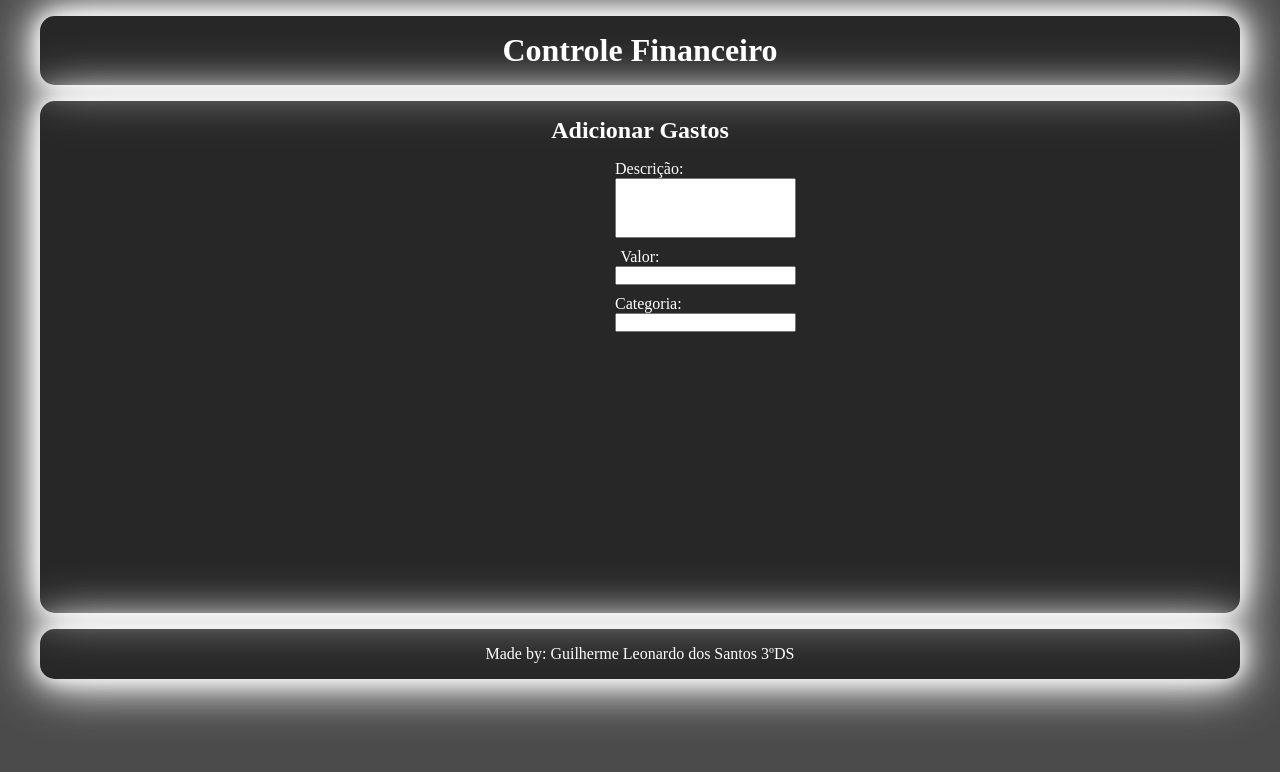
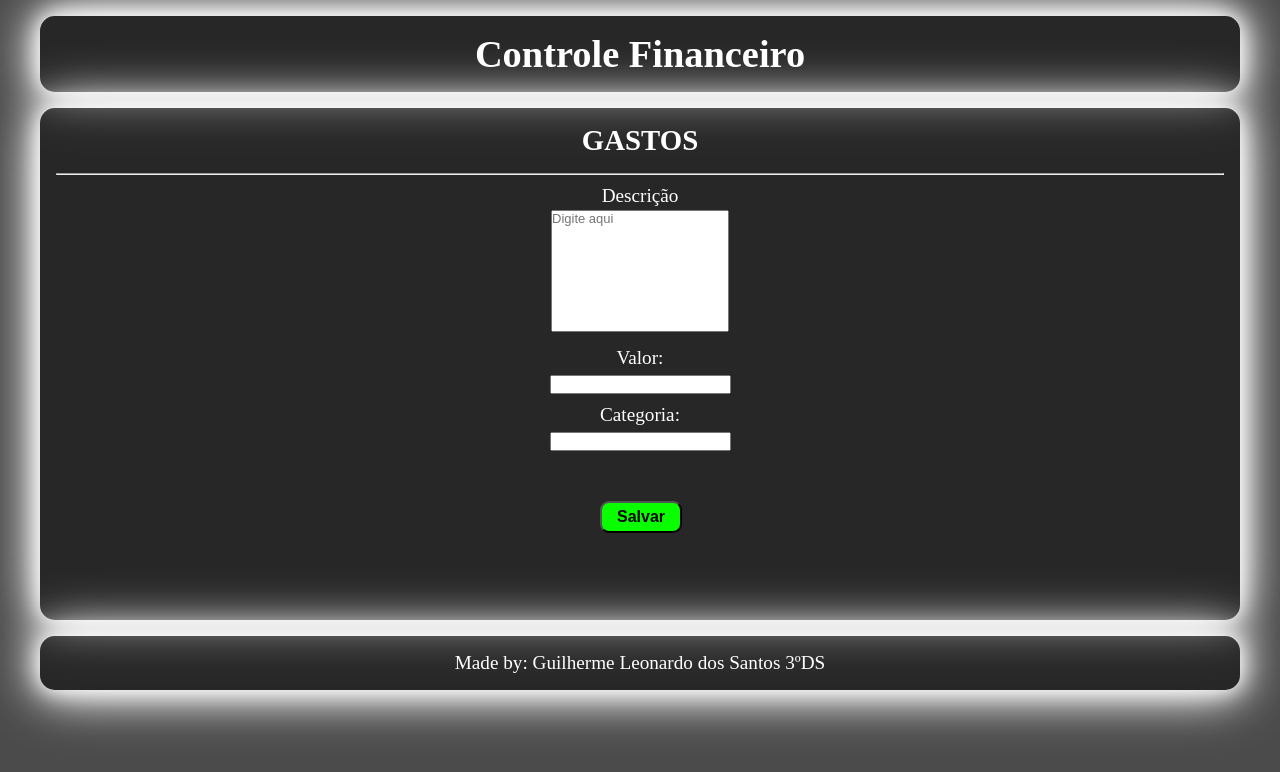
Before and after one commit to GuiLeo016/PWIII, a PHP site: page / in a window 1280 px wide. Shown: the top 772 px of the page. Run offline with PHP 8.4, Linux system fonts and the light colour scheme.

Commit message:
13/04/2026 08:18
Estruturação do layout e conclusão do formulário

```diff
--- a/controle_financeiro/index.html
+++ b/controle_financeiro/index.html
@@ -14,16 +14,23 @@
     </header>
     <main>
         <div id="container">
-            <h2>Adicionar Gastos</h2>
+            <h2>GASTOS</h2>
+            <hr>
             <form action="">
                 <div class="form-line">
-                    <label for=""></label>Descrição: <input type="text" name="desc" id="desc">
+                    <div class="form-column"><label for="">Descrição</label></div>
+                    <div class="form-column"><textarea name="desc" id="desc" placeholder="Digite aqui"></textarea></div>
                 </div>
                 <div class="form-line">
-                    <label for=""></label>Valor: <input type="number" name="preco" id="preco" step="0.01" min="0">
+                    <div class="form-column"><label for="">Valor:</label></div>
+                    <div class="form-column"><input type="number" name="preco" id="preco" step="0.01" min="0"></div>
                 </div>
                 <div class="form-line">
-                    <label for=""></label>Categoria: <input type="text" name="tipo" id="tipo">
+                    <div class="form-column"><label for="">Categoria:</label></div>
+                    <div class="form-column"><input type="text" name="tipo" id="tipo"></div>
+                </div>
+                <div class="form-line">
+                    <input type="button" value="Salvar">
                 </div>
             </form>
         </div>
--- a/controle_financeiro/style.css
+++ b/controle_financeiro/style.css
@@ -5,6 +5,7 @@
 
 body{
     background-color: rgb(75, 75, 75);
+    font-size: larger;
 }
 
 #header, #container, #footer{
@@ -42,9 +43,28 @@ form{
 
 .form-line{
     margin: 10px;
-    width: 50px;
+    width: 10vh;
+    justify-items: center;
+}
+
+.form-column{
+    margin: 3px;
 }
 
 #desc{
-    height: 7vh;
+    height: 15vh;
+    width: 22vh;
+    resize: none;
+    font-size: small;
+    overflow: auto;
+    font-family: Arial, Helvetica, sans-serif;
 }
+
+input[type=button]{
+    margin-top: 5vh;
+    font-size: medium;
+    padding: 5px 15px;
+    border-radius: 9px;
+    background-color: rgb(9, 255, 0);
+    font-weight: bold;
+}
```
